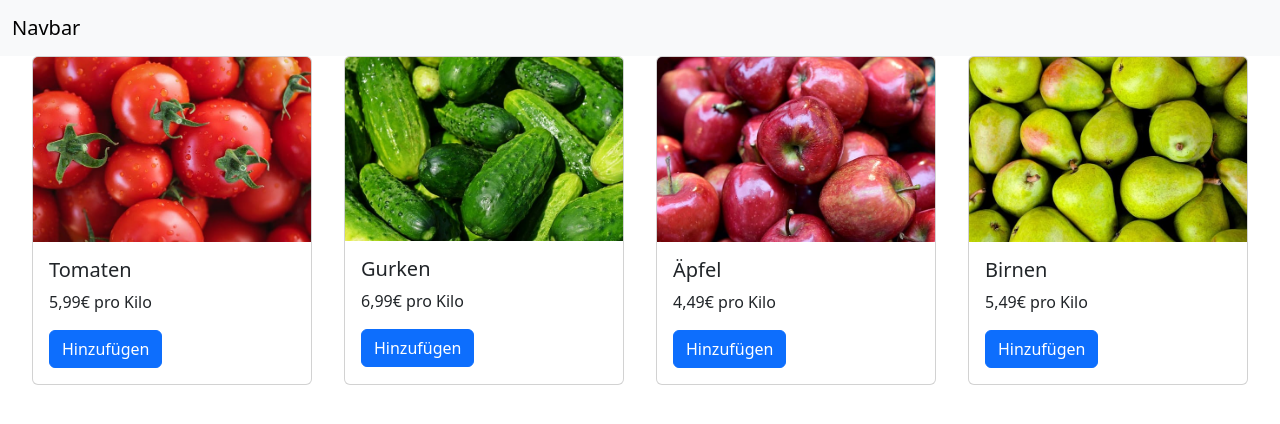
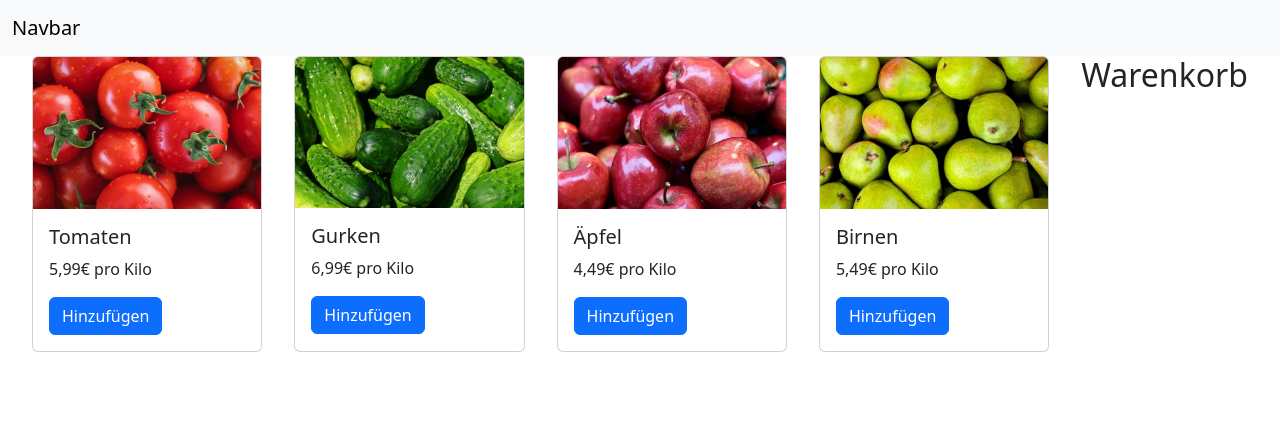
Before and after one commit to GDR1909/mein-online-shop, a React (Create React App) app: page / in a window 1280 px wide. Shown: the top 424 px of the page. Built offline with nearby package versions, Linux system fonts and the light colour scheme.

Commit message:
added a ShoppingCart component

```diff
--- a/src/App.jsx
+++ b/src/App.jsx
@@ -1,18 +1,24 @@
 import React, { Component } from 'react';
 import Navbar from './components/navbar';
 import Product from './components/product';
+import ShoppingCart from './components/shopping-cart';
 
 class App extends Component {
     state = {  }
     render() {
-        return  <React.Fragment>
+        return <React.Fragment>
             <Navbar/>
+
+            <div className="main-container">
                 <div className="product-container">
                     <Product img="tomatoes.jpg" title="Tomaten" description="5,99€ pro Kilo"/>
                     <Product img="cucumbers.jpg" title="Gurken" description="6,99€ pro Kilo"/>
                     <Product img="apples.jpg" title="Äpfel" description="4,49€ pro Kilo"/>
                     <Product img="pears.jpg" title="Birnen" description="5,49€ pro Kilo"/>
                 </div>
+
+                <ShoppingCart/>
+            </div>
         </React.Fragment>;
     }
 }
--- /dev/null
+++ b/src/components/shopping-cart.jsx
@@ -0,0 +1,12 @@
+import React, { Component } from 'react';
+
+class ShoppingCart extends Component {
+    state = {  }
+    render() {
+        return  <div className="shopping-cart">
+                    <h2>Warenkorb</h2>
+                </div>;
+    }
+}
+
+export default ShoppingCart;
--- a/src/index.css
+++ b/src/index.css
@@ -5,7 +5,16 @@
     padding-right: 32px;
 }
 
-@media (max-width: 715px) {
+.main-container {
+    display: flex;
+    padding-right: 32px;
+}
+
+.shopping-cart {
+    width: 25vw;
+}
+
+@media (max-width: 900px) {
     .product-container {
         flex-direction: column;
     }
```
Lines whose indentation alone changed are shown as unchanged.
